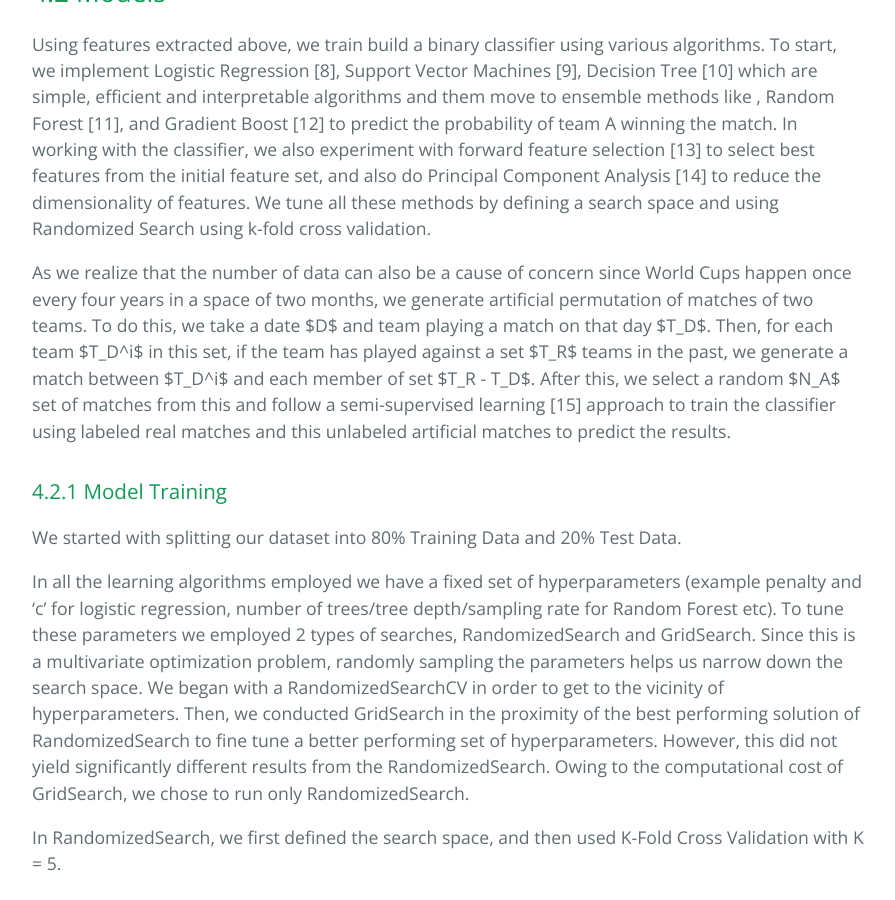
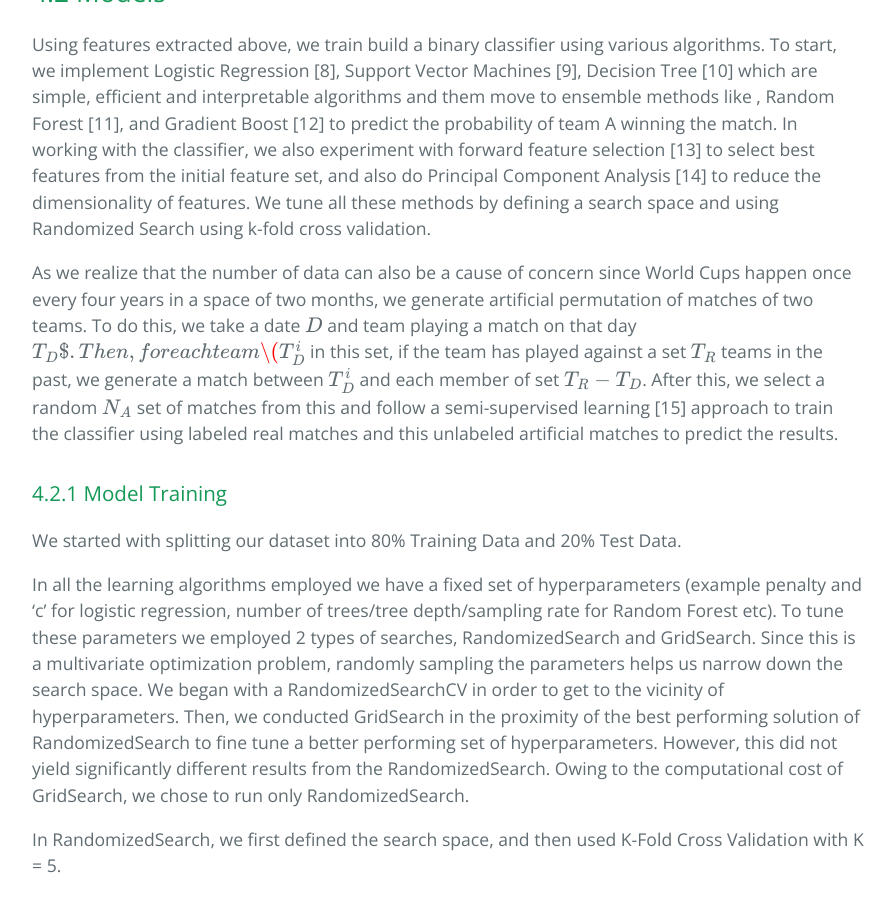
Before and after one commit to neelabhsinha/gatech-cs-7641-project-page, a Jekyll site: the page built from index.md, in a window 1280 px wide and 900 px high, scrolled down 5377 px. Shown: the whole window, without its empty margins (192-1087 px from the left). Built offline with Jekyll 4.4.1, drawn with Linux system fonts in a browser that asks for light colours; formulas are drawn with MathJax 3; our own code applies the rules of GitHub Pages for plain Markdown files.

Commit message:
Nit changes 2

```diff
--- a/index.md
+++ b/index.md
@@ -71,7 +71,7 @@ To predict the outcomes, we first extract features for a match fixture using dom
 
 Using features extracted above, we train build a binary classifier using various algorithms. To start, we implement Logistic Regression [8], Support Vector Machines [9], Decision Tree [10] which are simple, efficient and interpretable algorithms and them move to ensemble methods like , Random Forest [11], and Gradient Boost [12] to predict the probability of team A winning the match. In working with the classifier, we also experiment with forward feature selection [13] to select best features from the initial feature set, and also do Principal Component Analysis [14] to reduce the dimensionality of features. We tune all these methods by defining a search space and using Randomized Search using k-fold cross validation.
 
-As we realize that the number of data can also be a cause of concern since World Cups happen once every four years in a space of two months, we generate artificial permutation of matches of two teams. To do this, we take a date $D$ and team playing a match on that day $T_D$. Then, for each team $T_D^i$ in this set, if the team has played against a set $T_R$ teams in the past, we generate a match between $T_D^i$ and each member of set $T_R - T_D$. After this, we select a random $N_A$ set of matches from this and follow a semi-supervised learning [15] approach to train the classifier using labeled real matches and this unlabeled artificial matches to predict the results.
+As we realize that the number of data can also be a cause of concern since World Cups happen once every four years in a space of two months, we generate artificial permutation of matches of two teams. To do this, we take a date \\(D\\) and team playing a match on that day \\(T_D$. Then, for each team \\(T_D^i\\) in this set, if the team has played against a set \\(T_R\\) teams in the past, we generate a match between \\(T_D^i\\) and each member of set \\(T_R - T_D\\). After this, we select a random \\(N_A\\) set of matches from this and follow a semi-supervised learning [15] approach to train the classifier using labeled real matches and this unlabeled artificial matches to predict the results.
 
 ### 4.2.1 Model Training
 
```
